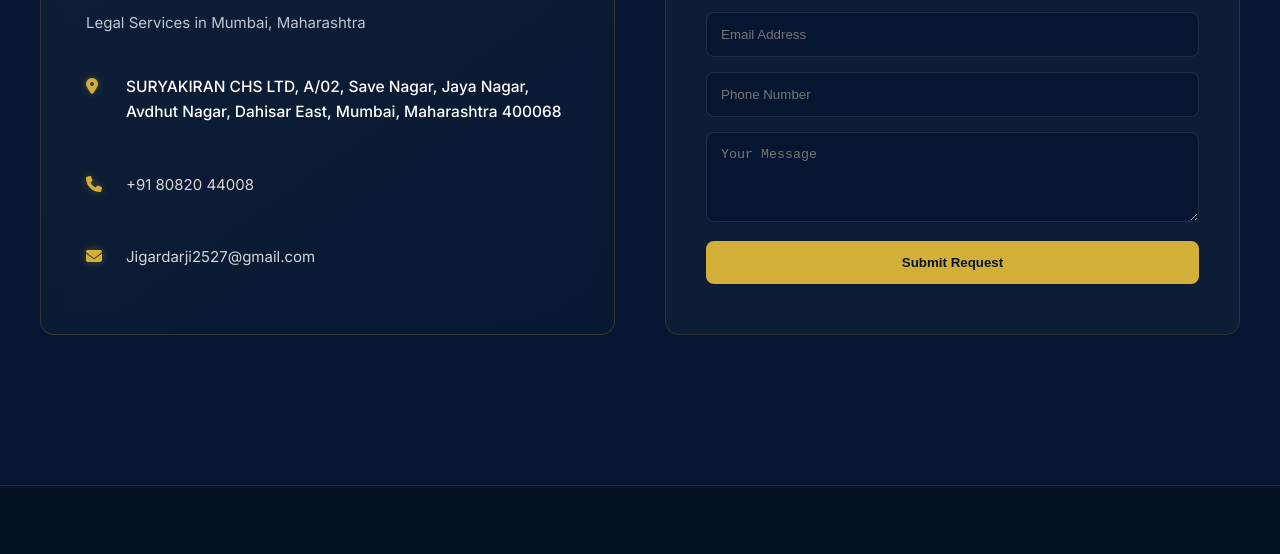
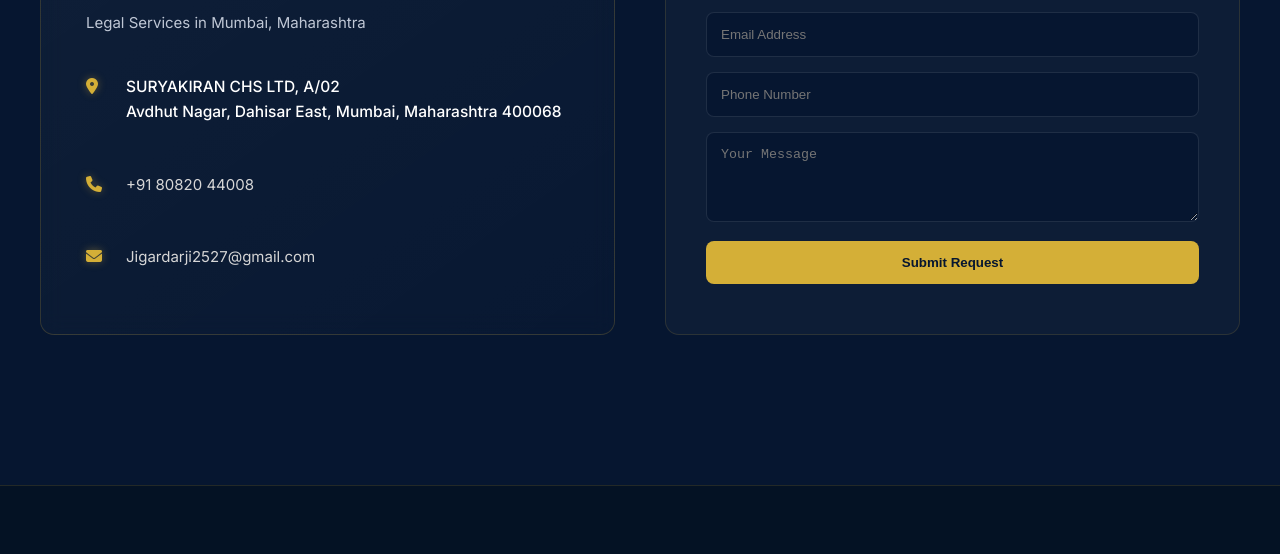
Before and after one commit to akashbutnotsky/Cs-jigar, a plain HTML site: page index.html/index.html in a window 1280 px wide. Shown: the part 6844-7398 px from the top of the page. Drawn offline with nearby package versions, Linux system fonts and the light colour scheme.

Commit message:
Update index.html

```diff
--- a/index.html/index.html
+++ b/index.html/index.html
@@ -349,7 +349,7 @@
 
                 <p>
                     <i class="fa-solid fa-location-dot"></i>
-                    SURYAKIRAN CHS LTD, A/02, Save Nagar, Jaya Nagar,<br>
+                    SURYAKIRAN CHS LTD, A/02<br>
                     Avdhut Nagar, Dahisar East, Mumbai, Maharashtra 400068
                 </p>
 
```
